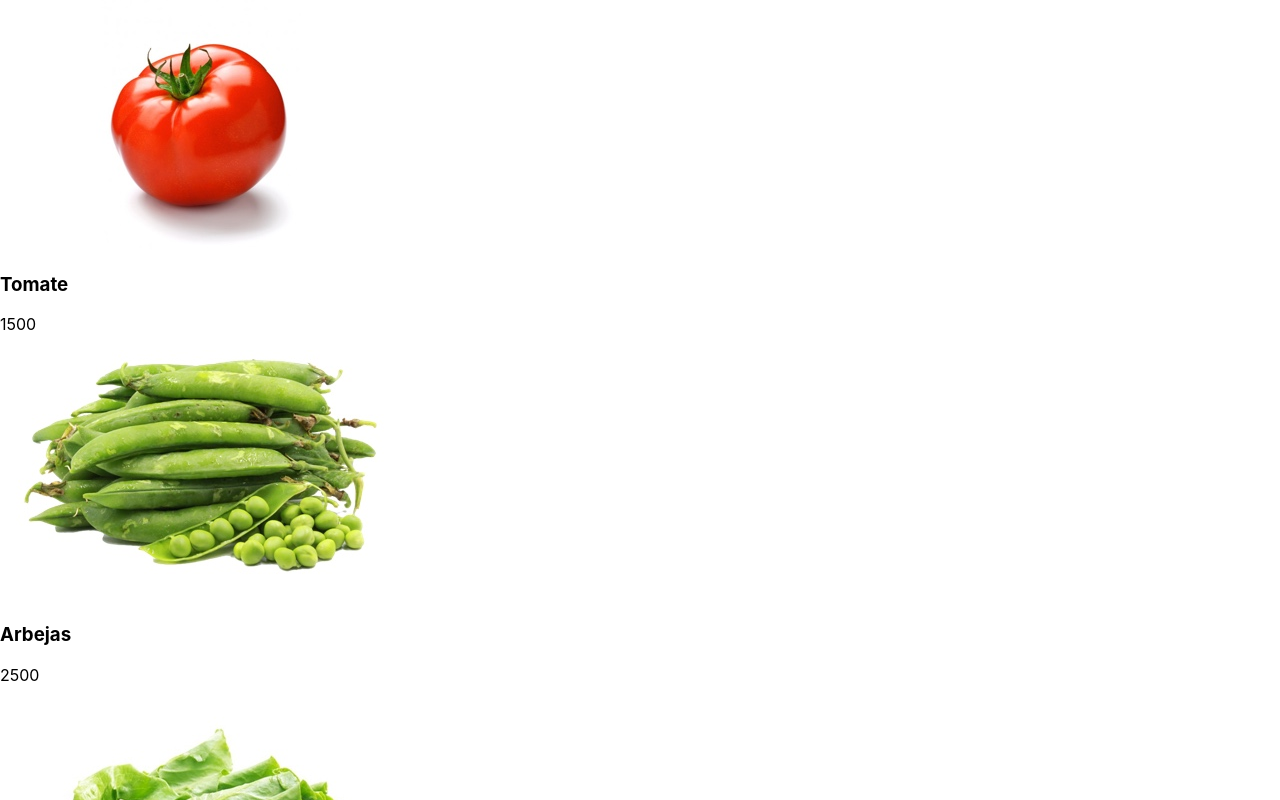
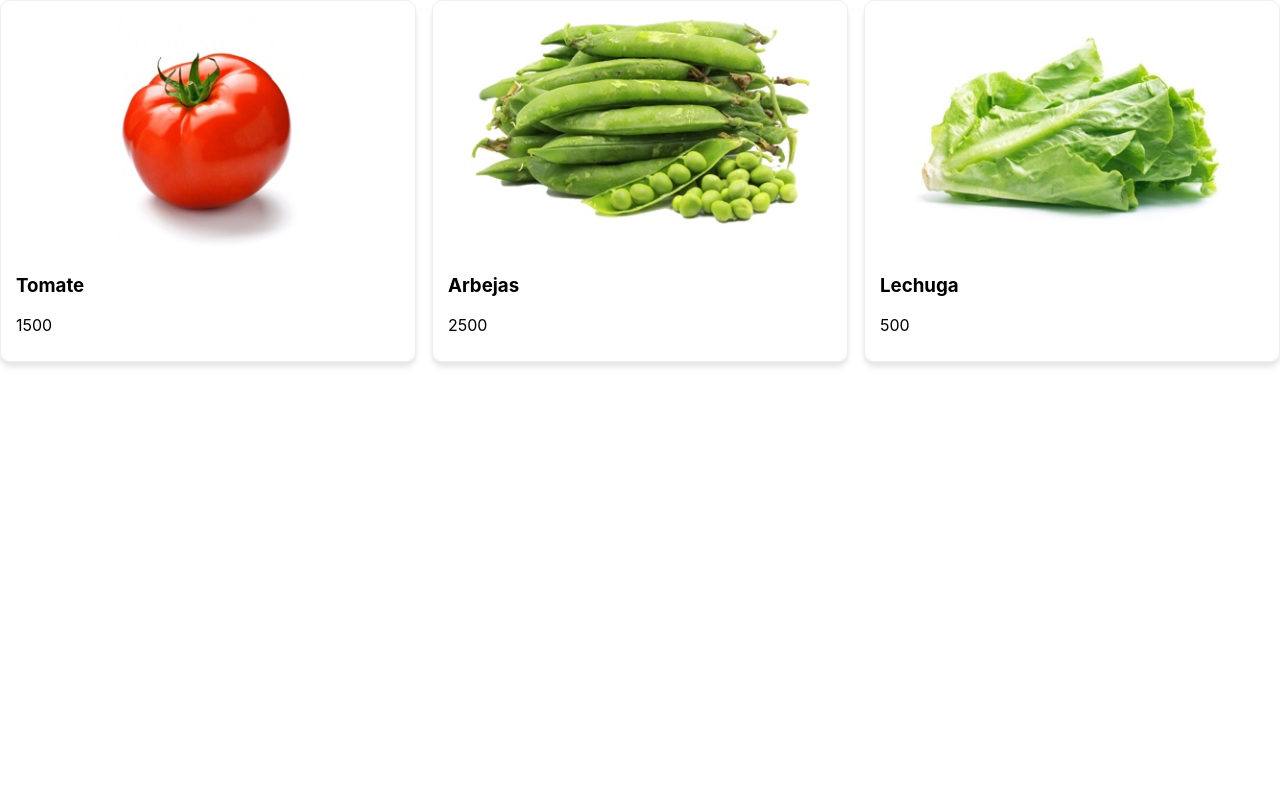
Before and after one commit to CrissRayes/basicReactShoppingCart, a React (Create React App) app: page / in a window 1280 px wide. Shown: the top 800 px of the page. Built offline with nearby package versions, Linux system fonts and the light colour scheme.

Commit message:
card inline styles done

```diff
--- a/src/components/Producto.js
+++ b/src/components/Producto.js
@@ -1,11 +1,24 @@
 import { Component } from "react";
+
+const styles = {
+  producto: {
+    border: 'solid 1px #eee',
+    boxShadow: '0 5px 5px rgba(0,0,0, 0.1)',
+    width: '30%',
+    padding: '10px 15px',
+    borderRadius: '10px'
+  },
+  img: {
+    width: '100%',
+  }
+}
 
 class Producto extends Component {
   render() {
     const { producto } = this.props
     return (
-      <div>
-        <img alt={producto.name} src={producto.img} />
+      <div style={styles.producto}>
+        <img style={styles.img} alt={producto.name} src={producto.img} />
         <h3>{producto.name}</h3>
         <p>{producto.price}</p>
       </div>
--- a/src/components/Productos.js
+++ b/src/components/Productos.js
@@ -1,11 +1,19 @@
 import { Component } from "react";
 import Producto from './Producto'
+
+const styles = {
+  productos: {
+    display: 'flex',
+    flexDirection: 'row',
+    justifyContent: 'space-between',
+  }
+}
 
 class Productos extends Component {
   render() {
     const { productos, agregarAlCarro } = this.props
     return (
-      <div>
+      <div style={styles.productos}>
         {productos.map(producto =>
           <Producto
             agregarAlCarro={agregarAlCarro}
```
